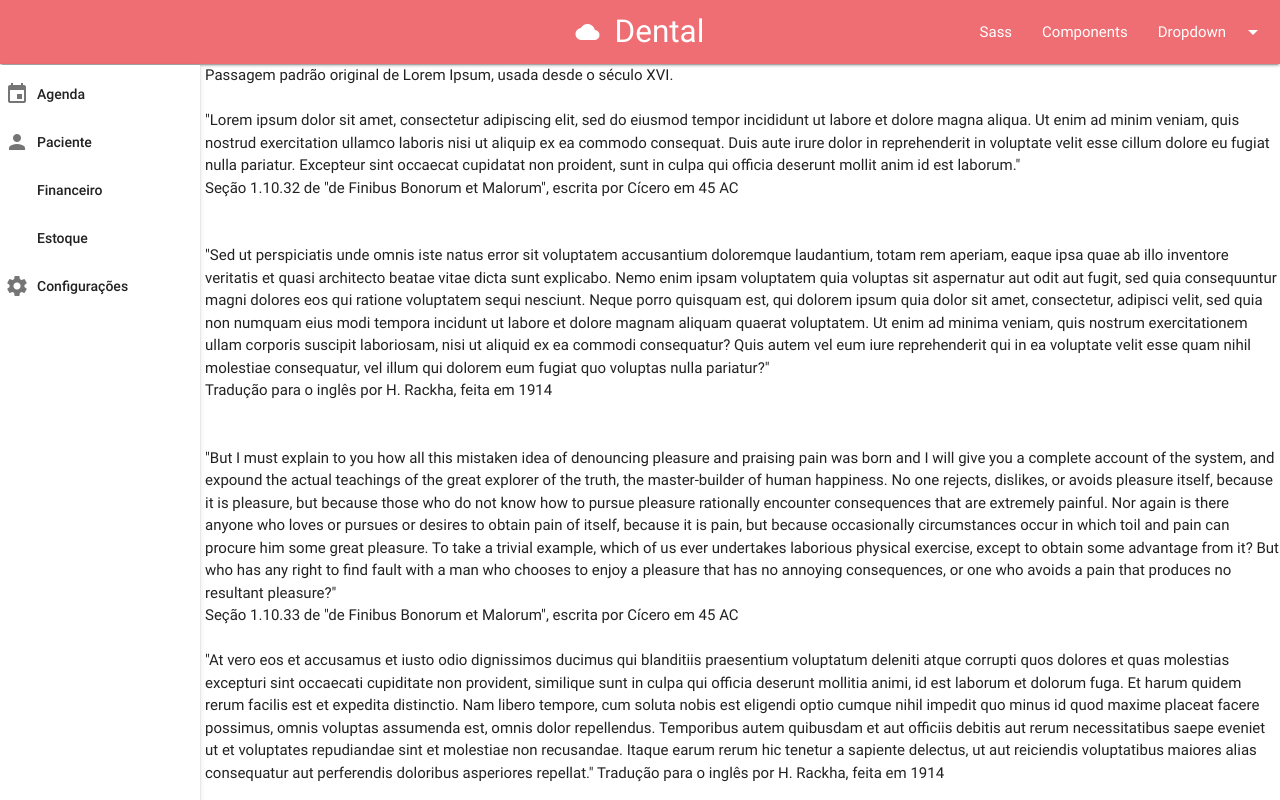
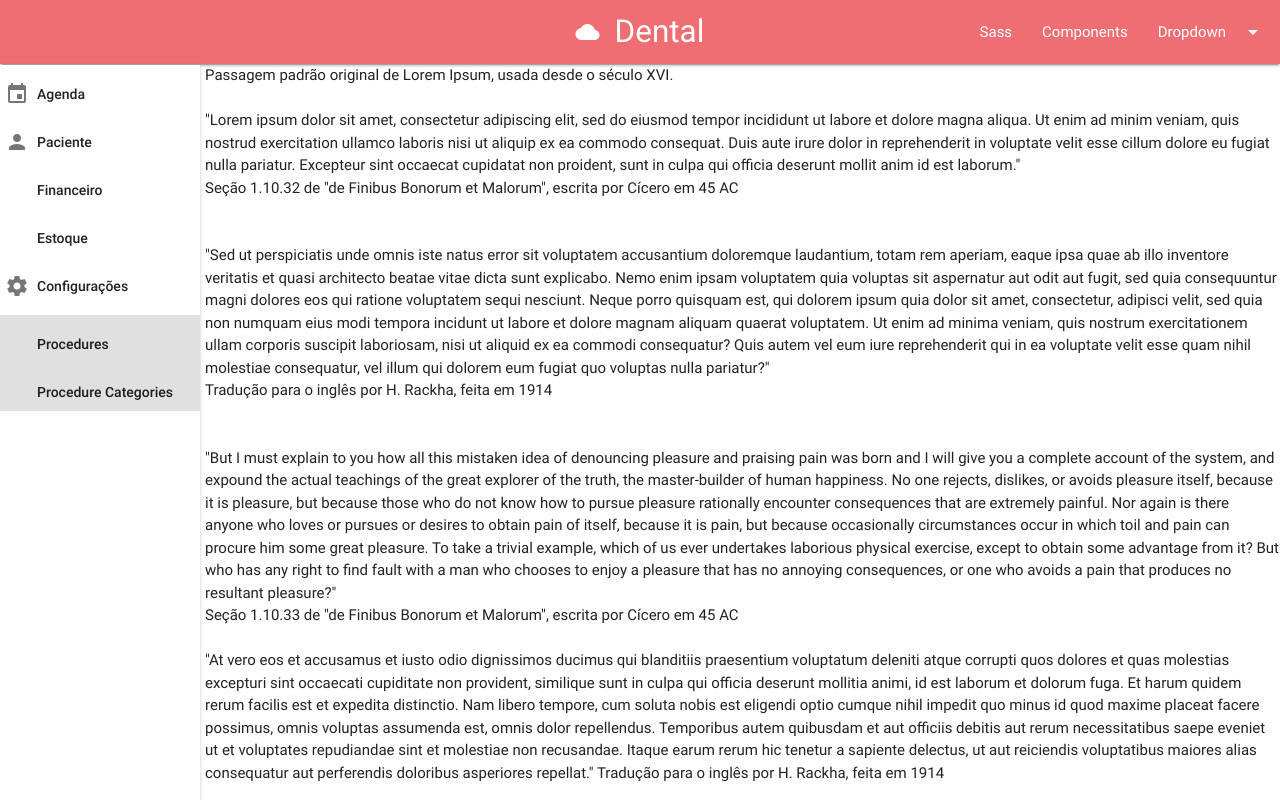
Before and after one commit to blmsl/dental, an Angular app in the folder angular/dental/: page / in a window 1280 px wide. Shown: the top 800 px of the page. Built offline with nearby package versions, Linux system fonts and the light colour scheme; what angular2-materialize would draw is missing.

Commit message:
Finalizando desenho do menu lateral

```diff
--- a/angular/dental/src/app/menu/menu.service.ts
+++ b/angular/dental/src/app/menu/menu.service.ts
@@ -10,11 +10,14 @@ export class MenuService {
 
   getMenuList():Array<MenuItem>{
     let lListaMenu = [];
-    lListaMenu.push(new MenuItem("event","Agenda",""));
-    lListaMenu.push(new MenuItem("person","Paciente",""));
-    lListaMenu.push(new MenuItem("finance","Financeiro",""));
-    lListaMenu.push(new MenuItem("","Estoque",""));
-    lListaMenu.push(new MenuItem("settings","Configurações",""));
+    lListaMenu.push(new MenuItem("event","Agenda","",null));
+    lListaMenu.push(new MenuItem("person","Paciente","",null));
+    lListaMenu.push(new MenuItem("finance","Financeiro","",null));
+    lListaMenu.push(new MenuItem("","Estoque","",null));
+    let lSubMenuList = new Array<MenuItem>();
+    lSubMenuList.push(new MenuItem("","Procedures","",null));
+    lSubMenuList.push(new MenuItem("","Procedure Categories","",null));
+    lListaMenu.push(new MenuItem("settings","Configurações","",lSubMenuList));
 
     return lListaMenu;
   }
--- a/angular/dental/src/app/menu/shared/MenuItem.ts
+++ b/angular/dental/src/app/menu/shared/MenuItem.ts
@@ -1,9 +1,13 @@
 export class MenuItem{
 
+//    subMenuList:Array<MenuItem>;
     constructor(
         private iconPath:string
         ,private label:string
-        ,private url:string){
+        ,private url:string
+        ,public subMenuList:Array<MenuItem>){
+        if ((subMenuList != null) && (subMenuList != undefined))
+            this.subMenuList = subMenuList;
+    }
 
-    }
 }
--- a/angular/dental/src/app/sidenav/sidenav.component.html
+++ b/angular/dental/src/app/sidenav/sidenav.component.html
@@ -1,10 +1,19 @@
-<ul id="slide-out" class="side-nav fixed">
+<ul id="slide-out" class="side-nav fixed"  materialize="collapsible" data-collapsible="accordion">
+  <li *ngFor="let lMenu of menuList" >
 
-    <li *ngFor="let lMenu of listaMenu" >
-      <a href="#!">
-        <i class="material-icons">{{lMenu.iconPath}}</i>
-        {{lMenu.label}}
-      </a>
-    </li>
+    <a href = "#!" [class.collapsible-header]="lMenu.subMenuList?.length > 0">
+      <i class="material-icons">{{lMenu.iconPath}}</i>
+      {{lMenu.label}}
+    </a>
 
-  </ul>
+    <div class="collapsible-body" style="display: block;">
+      <div *ngIf="lMenu.subMenuList?.length > 0">
+        <ul>
+          <li *ngFor="let lSubMenu of lMenu.subMenuList"class = "grey lighten-2">
+            <a href = "{{lSubMenu.url}}"><i class="material-icons">{{lSubMenu.iconPath}}</i>{{lSubMenu.label}}</a>
+          </li>
+        </ul>
+      </div>
+    </div>
+  </li>
+</ul>
--- a/angular/dental/src/app/sidenav/sidenav.component.ts
+++ b/angular/dental/src/app/sidenav/sidenav.component.ts
@@ -9,11 +9,12 @@ import { Component, OnInit } from '@angular/core';
 })
 export class SidenavComponent implements OnInit {
 
-  listaMenu:Array<MenuItem>;
+  menuList:Array<MenuItem>;
   constructor(private _menuService:MenuService) { }
 
   ngOnInit() {
-    this.listaMenu = this._menuService.getMenuList();
+    this.menuList = this._menuService.getMenuList();
+    console.log(this.menuList);
   }
 
 }
```
